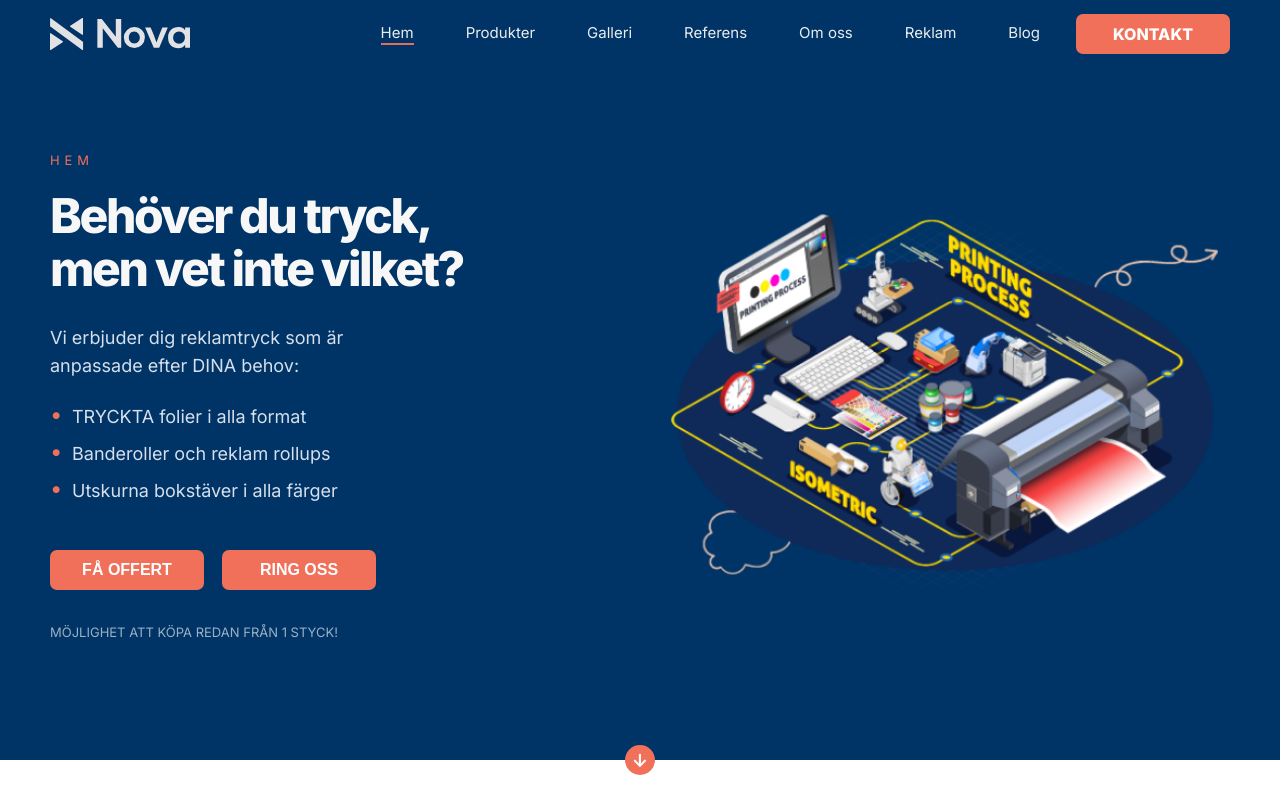
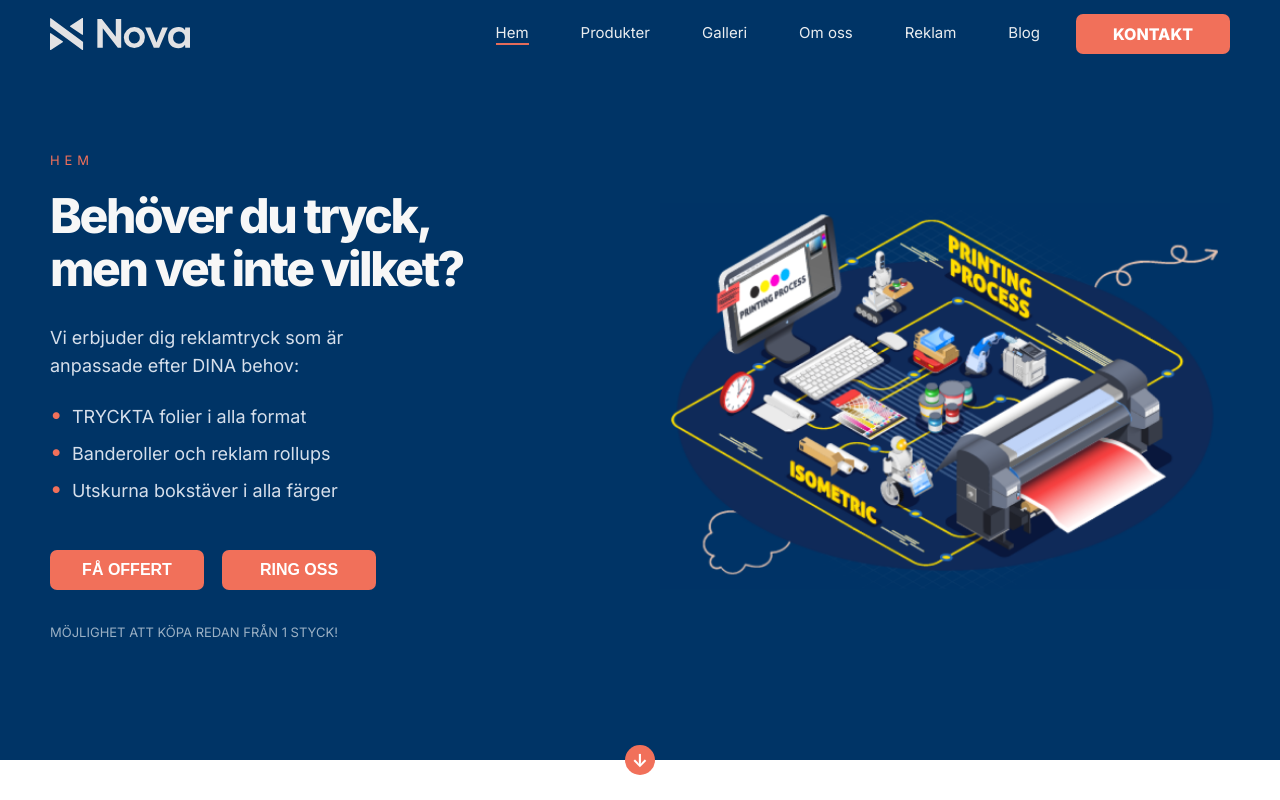
Before and after one commit to akhansson88/nova-react, a React (Vite) app: page / in a window 1280 px wide. Shown: the top 800 px of the page. Built offline with nearby package versions, Linux system fonts and the light colour scheme.

Commit message:
Remove Referens from header navigation

```diff
--- a/src/components/Header.jsx
+++ b/src/components/Header.jsx
@@ -24,7 +24,6 @@ function Header() {
             <NavLink to="/" end className={({ isActive }) => (isActive ? 'active' : undefined)}>Hem</NavLink>
             <NavLink to="/produkter" className={({ isActive }) => (isActive ? 'active' : undefined)}>Produkter</NavLink>
             <NavLink to="/galleri" className={({ isActive }) => (isActive ? 'active' : undefined)}>Galleri</NavLink>
-            <a href="#">Referens</a>
             <NavLink to="/om-oss" className={({ isActive }) => (isActive ? 'active' : undefined)}>Om oss</NavLink>
             <NavLink to="/reklam" className={({ isActive }) => (isActive ? 'active' : undefined)}>Reklam</NavLink>
             <a href="#">Blog</a>
```
